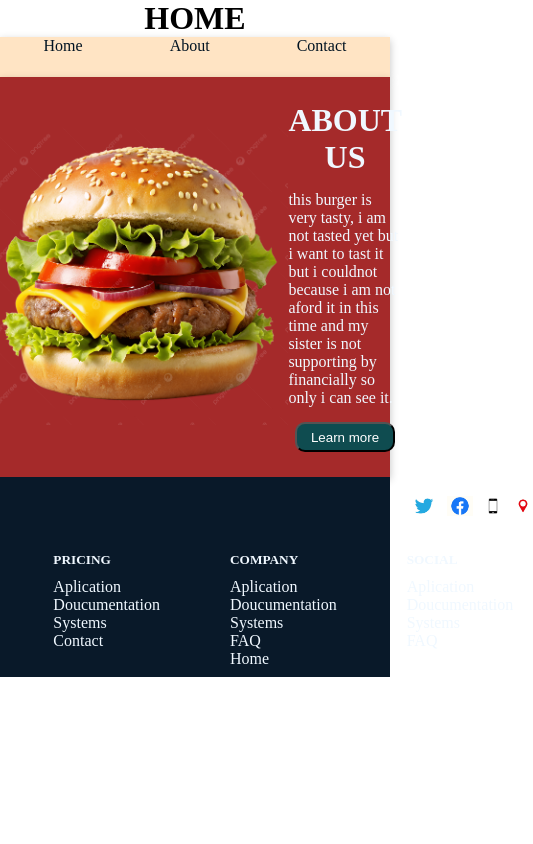
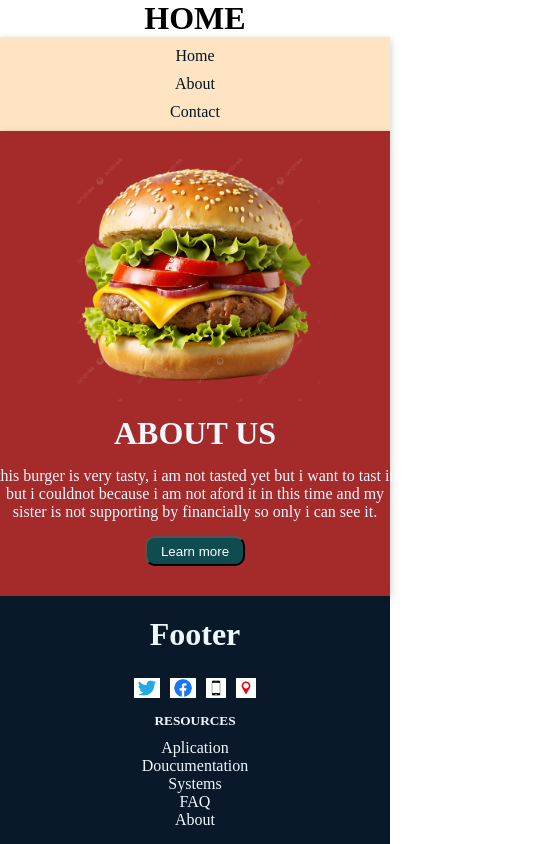
Before and after one commit to ayushsinghrajput121-lang/landingPage, a plain HTML site: page index.html in a window 390 px wide. Shown: the top 844 px of the page, 533 px wide, since content can reach past the window. Drawn offline with Linux system fonts and the light colour scheme.

Commit message:
changing in mobile view

```diff
--- a/about.css
+++ b/about.css
@@ -2,12 +2,11 @@
     padding: 0px;
     margin: 0px;
 }
-
 h1{
     text-align: center;
 }
+/* NAVBAR */
 
-/* NAVBAR */
 .navbar{
         box-shadow: rgba(0, 0, 0, 0.24) 0px 3px 8px;
 height: 40px;
@@ -52,6 +51,7 @@ display: flex;
 }
 p{
     color: aliceblue;
+  width: 400px;
 }
 .details>button{
     height: 30px;
@@ -60,6 +60,7 @@ p{
 background-color: rgb(15, 76, 80);
    color: white;
 }
+
 
 /* FOOTER */
 
@@ -77,9 +78,10 @@ background-color: rgb(15, 76, 80);
    font-size: 44px;
 }
 .row1{
-     display: flex;
-     flex-direction: row;
-     gap: 430px;
+    width: 80%;
+    display: flex;
+    justify-content: space-between;
+    align-items: center;
 }
 .container2{
       display: flex;
@@ -92,17 +94,72 @@ background-color: rgb(15, 76, 80);
 .icon{
    display: flex;
     flex-direction: row;
-    gap: 10px;
-
+ gap: 10px;
 }
 
 .icon>img{
     display: flex;
    margin-top: 10px;
     height: 20px;
-
 }
 .line>a{
     text-decoration: none;
     color: aliceblue;
 }
+
+/* MOBILE VIEW */
+@media (max-width: 768px) {
+
+    .navbar {
+        height: auto;
+        flex-direction: column;
+        align-items: center;
+        gap: 10px;
+        padding: 10px 0;
+    }
+
+    .container {
+        flex-direction: column;
+        height: auto;
+        padding: 20px;
+        text-align: center;
+    }
+
+    .pic > img {
+        width: 250px;
+        height: auto;
+    }
+
+    .details {
+        padding: 10px;
+    }
+
+    .row1 {
+        flex-direction: column;
+        gap: 15px;
+        align-items: center;
+    }
+
+    .container2 {
+        flex-direction: column;
+        gap: 20px;
+        text-align: center;
+    }
+
+    .footer {
+        height: auto;
+        padding: 20px;
+    }
+
+    .boldmsg > h1 {
+        font-size: 32px;
+    }
+
+    .icon {
+        justify-content: center;
+    }
+
+    p {
+        padding: 0 10px;
+    }
+}
--- a/contact.css
+++ b/contact.css
@@ -24,7 +24,6 @@ height: 40px;
 }
 
 /* CARD */
-
 .container{
         box-shadow: rgba(0, 0, 0, 0.24) 0px 3px 8px;
 display: flex;
@@ -52,6 +51,7 @@ display: flex;
 }
 p{
     color: aliceblue;
+  width: 400px;
 }
 .details>button{
     height: 30px;
@@ -60,6 +60,7 @@ p{
 background-color: rgb(15, 76, 80);
    color: white;
 }
+
 
 /* FOOTER */
 
@@ -77,9 +78,10 @@ background-color: rgb(15, 76, 80);
    font-size: 44px;
 }
 .row1{
-     display: flex;
-   justify-content: space-between;
-  gap: 430px;
+    width: 80%;
+    display: flex;
+    justify-content: space-between;
+    align-items: center;
 }
 .container2{
       display: flex;
@@ -92,8 +94,7 @@ background-color: rgb(15, 76, 80);
 .icon{
    display: flex;
     flex-direction: row;
-    gap: 10px;
-
+ gap: 10px;
 }
 
 .icon>img{
@@ -105,3 +106,60 @@ background-color: rgb(15, 76, 80);
     text-decoration: none;
     color: aliceblue;
 }
+
+/* MOBILE VIEW */
+@media (max-width: 768px) {
+
+    .navbar {
+        height: auto;
+        flex-direction: column;
+        align-items: center;
+        gap: 10px;
+        padding: 10px 0;
+    }
+
+    .container {
+        flex-direction: column;
+        height: auto;
+        padding: 20px;
+        text-align: center;
+    }
+
+    .pic > img {
+        width: 250px;
+        height: auto;
+    }
+
+    .details {
+        padding: 10px;
+    }
+
+    .row1 {
+        flex-direction: column;
+        gap: 15px;
+        align-items: center;
+    }
+
+    .container2 {
+        flex-direction: column;
+        gap: 20px;
+        text-align: center;
+    }
+
+    .footer {
+        height: auto;
+        padding: 20px;
+    }
+
+    .boldmsg > h1 {
+        font-size: 32px;
+    }
+
+    .icon {
+        justify-content: center;
+    }
+
+    p {
+        padding: 0 10px;
+    }
+}
--- a/index.css
+++ b/index.css
@@ -51,6 +51,7 @@ display: flex;
 }
 p{
     color: aliceblue;
+  width: 400px;
 }
 .details>button{
     height: 30px;
@@ -59,6 +60,7 @@ p{
 background-color: rgb(15, 76, 80);
    color: white;
 }
+
 
 /* FOOTER */
 
@@ -76,9 +78,10 @@ background-color: rgb(15, 76, 80);
    font-size: 44px;
 }
 .row1{
-     display: flex;
-   justify-content: space-between;
-  gap: 430px;
+    width: 80%;
+    display: flex;
+    justify-content: space-between;
+    align-items: center;
 }
 .container2{
       display: flex;
@@ -103,3 +106,60 @@ background-color: rgb(15, 76, 80);
     text-decoration: none;
     color: aliceblue;
 }
+
+/* MOBILE VIEW */
+@media (max-width: 768px) {
+
+    .navbar {
+        height: auto;
+        flex-direction: column;
+        align-items: center;
+        gap: 10px;
+        padding: 10px 0;
+    }
+
+    .container {
+        flex-direction: column;
+        height: auto;
+        padding: 20px;
+        text-align: center;
+    }
+
+    .pic > img {
+        width: 250px;
+        height: auto;
+    }
+
+    .details {
+        padding: 10px;
+    }
+
+    .row1 {
+        flex-direction: column;
+        gap: 15px;
+        align-items: center;
+    }
+
+    .container2 {
+        flex-direction: column;
+        gap: 20px;
+        text-align: center;
+    }
+
+    .footer {
+        height: auto;
+        padding: 20px;
+    }
+
+    .boldmsg > h1 {
+        font-size: 32px;
+    }
+
+    .icon {
+        justify-content: center;
+    }
+
+    p {
+        padding: 0 10px;
+    }
+}
```
